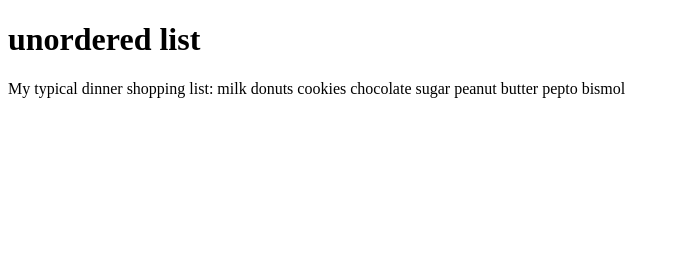
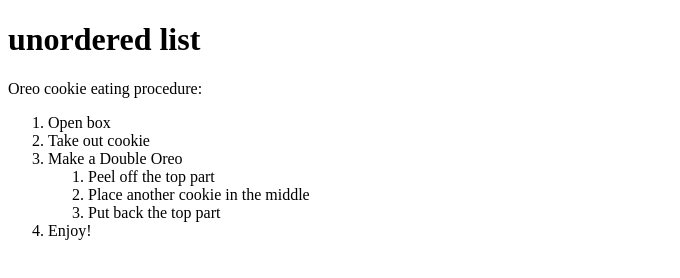
Before and after one commit to shivarama02/courseratest, a plain HTML site: page site/sss.html in a window 1280 px wide. Shown: the whole page, without its empty margins (0-680 px from the left). Drawn offline with Linux system fonts and the light colour scheme.

Commit message:
new page4

```diff
--- a/site/sss.html
+++ b/site/sss.html
@@ -6,14 +6,19 @@
 </head>
 <body>
 	<h1>unordered list</h1>
-	<div> My typical dinner shopping list:
-
-		milk
-		donuts
-		cookies
-			chocolate
-			sugar
-			peanut butter
-		pepto bismol
+	<div>
+		Oreo cookie eating procedure:
+		<ol>
+      <li>Open box</li>
+      <li>Take out cookie</li>
+      <li>Make a Double Oreo
+      	<ol>
+          <li>Peel off the top part</li>
+          <li>Place another cookie in the middle</li>
+          <li>Put back the top part</li>
+      </ol>
+  </li>
+      <li>Enjoy!</li>
+</div>
 </body>
 </html>
```
